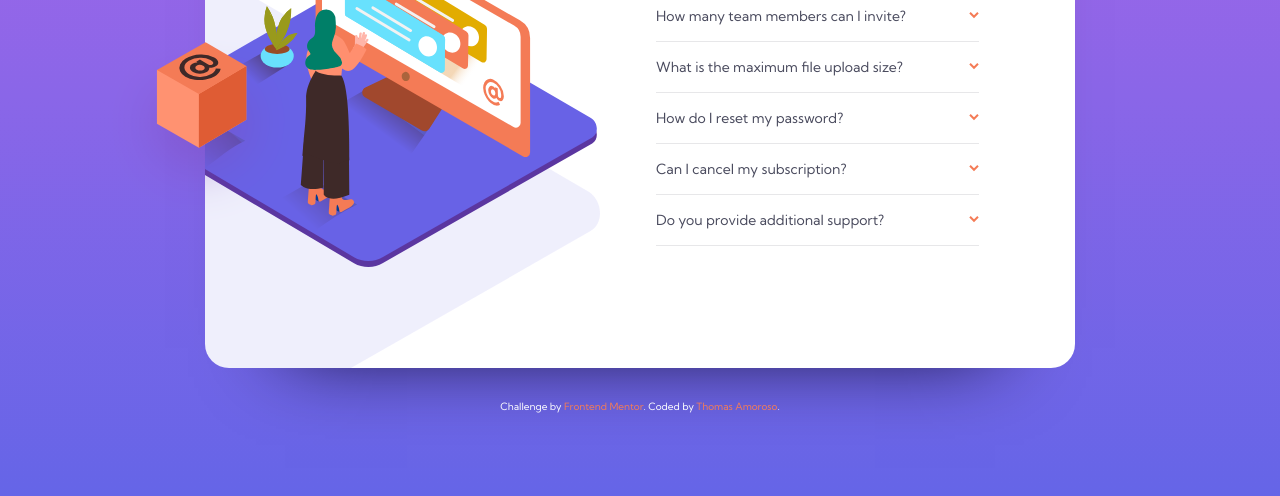
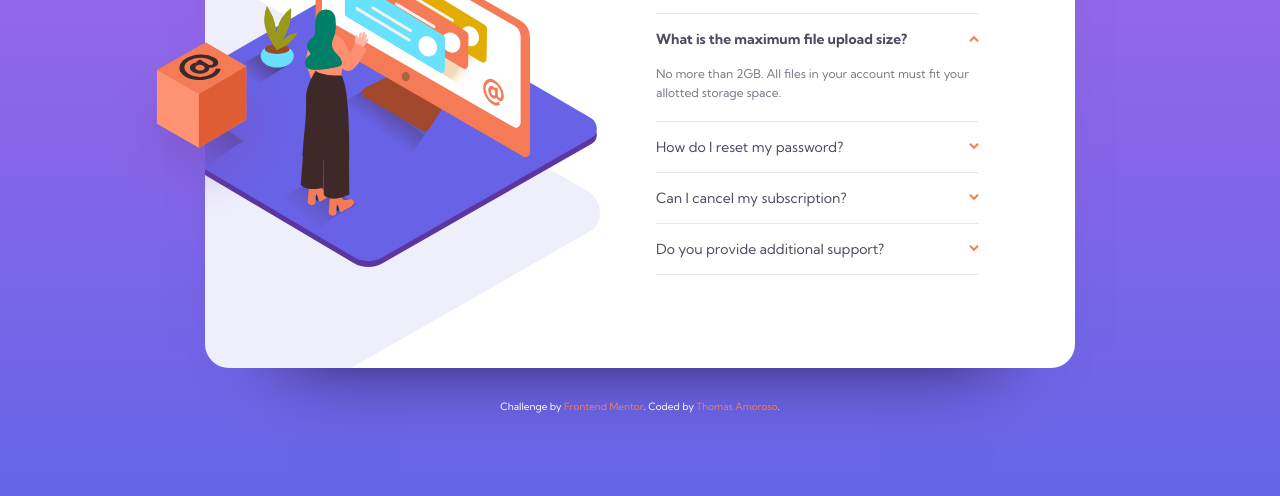
Before and after one commit to tamoroso/faq-accordion-card, a website: page index.html in a window 1280 px wide. Shown: the part 304-800 px from the top of the page. Drawn offline with Linux system fonts and the light colour scheme.

Commit message:
HTML modification to match thumbnail

```diff
--- a/index.html
+++ b/index.html
@@ -38,15 +38,15 @@
 
         <button class="accordion">
           <div>
-            <div class="accordion__question"><span>What is the maximum file upload size?</span></div>
+            <div class="accordion__question"><span class="accordion__question--active">What is the maximum file upload size?</span></div>
             <div class="accordion__arrow">
-              <svg class = "accordion__arrow--inactive" width="10" height="7" xmlns="http://www.w3.org/2000/svg">
+              <svg class = "accordion__arrow--active" width="10" height="7" xmlns="http://www.w3.org/2000/svg">
                 <path d="M1 .799l4 4 4-4" stroke="#F47B56" stroke-width="2" fill="none" fill-rule="evenodd"/>
               </svg>
             </div>
           </div>
         </button>
-        <div class="accordion__panel accordion__panel--folded">
+        <div class="accordion__panel accordion__panel--active">
           <p>No more than 2GB. All files in your account must fit your allotted storage space.</p>
         </div>
         <div class="accordion__divider"></div>
```
